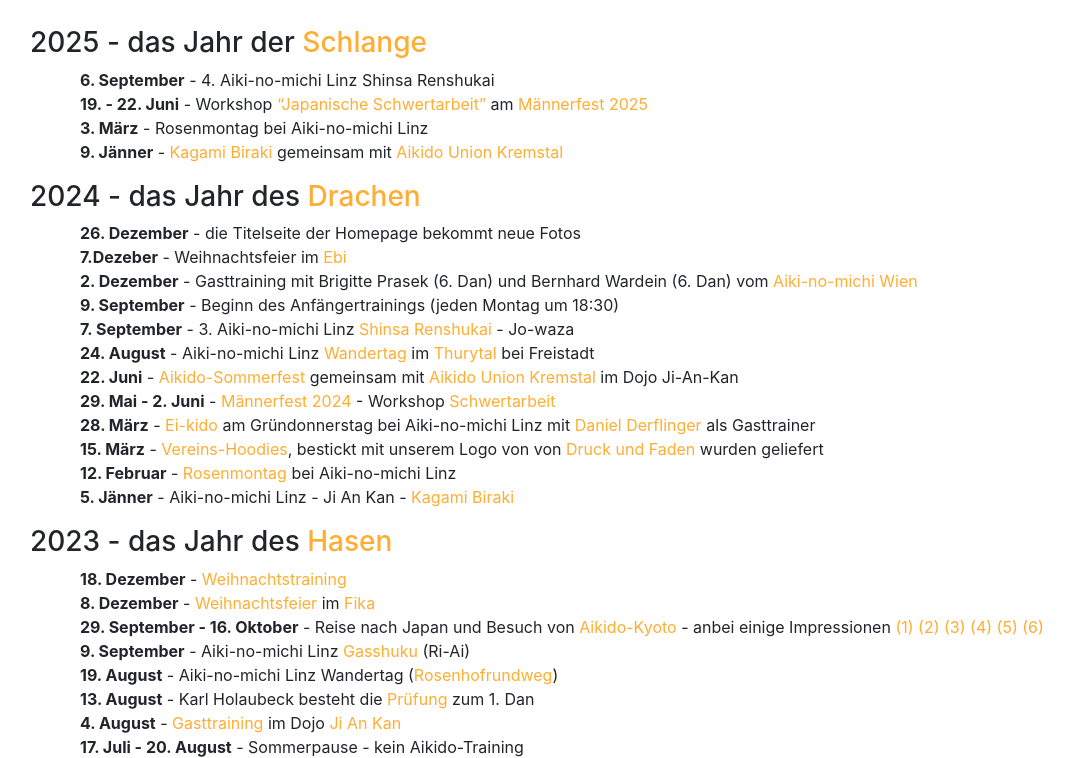
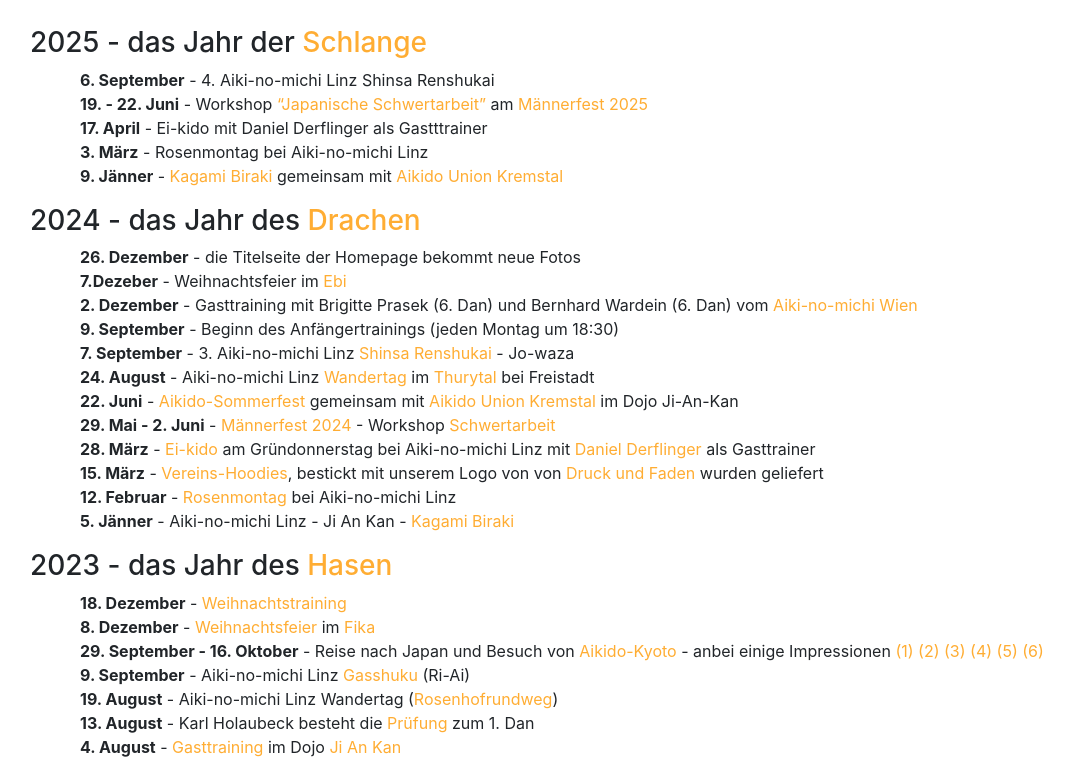
Before and after one commit to TWachs/aikinomichi-linz, a Jekyll site: the page built from aktuelles.md, in a window 1280 px wide and 900 px high, scrolled down 443 px, cut to the strip 142-900 px from the top of the window. Shown: the whole strip, without its empty margins (55-1129 px from the left). Built offline with Jekyll 4.4.1, drawn with Linux system fonts in a browser that asks for light colours; nearby versions of some CDN libraries.

Commit message:
Update aktuelles.md

```diff
--- a/aktuelles.md
+++ b/aktuelles.md
@@ -11,6 +11,7 @@
 ### 2025 - das Jahr der [Schlange](https://www.facebook.com/photo/?fbid=1132203962248147&set=a.441578571310693){:target="_blank"}
 * **6. September** - 4. Aiki-no-michi Linz Shinsa Renshukai
 * **19. - 22. Juni** - Workshop ["Japanische Schwertarbeit"](https://www.maennerfestival.at/japanische-schwertarbeit-2.html){:target="_blank"} am [Männerfest 2025](https://www.maennerfestival.at/festival.html){:target="_blank"}
+* **17. April** - Ei-kido mit Daniel Derflinger als Gastttrainer
 * **3. März** - Rosenmontag bei Aiki-no-michi Linz
 * **9. Jänner** - [Kagami Biraki](https://www.instagram.com/p/DEtzIN4Iak6/?utm_source=ig_web_button_share_sheet&fbclid=IwY2xjawHwZZhleHRuA2FlbQIxMAABHThLZ9u4nC8rJWLtzyCYykURs55qepCa4rDj4jCdBjL7b1lZC2dw_f38ag_aem_CEpqNRSNSKzN4rJhkZ5oSw&img_index=1){:target="_blank"} gemeinsam mit [Aikido Union Kremstal](https://www.facebook.com/profile.php?id=61557020004810){:target="_blank"}
 
```
